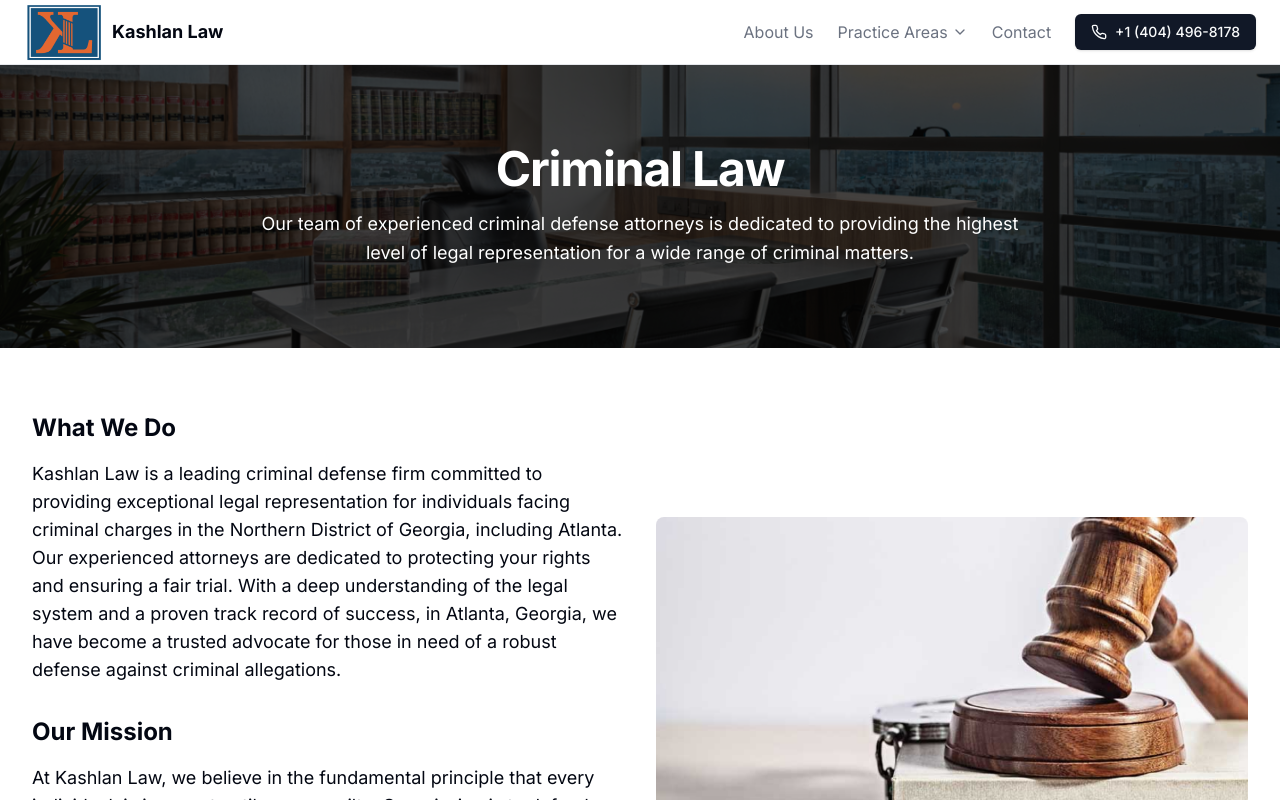
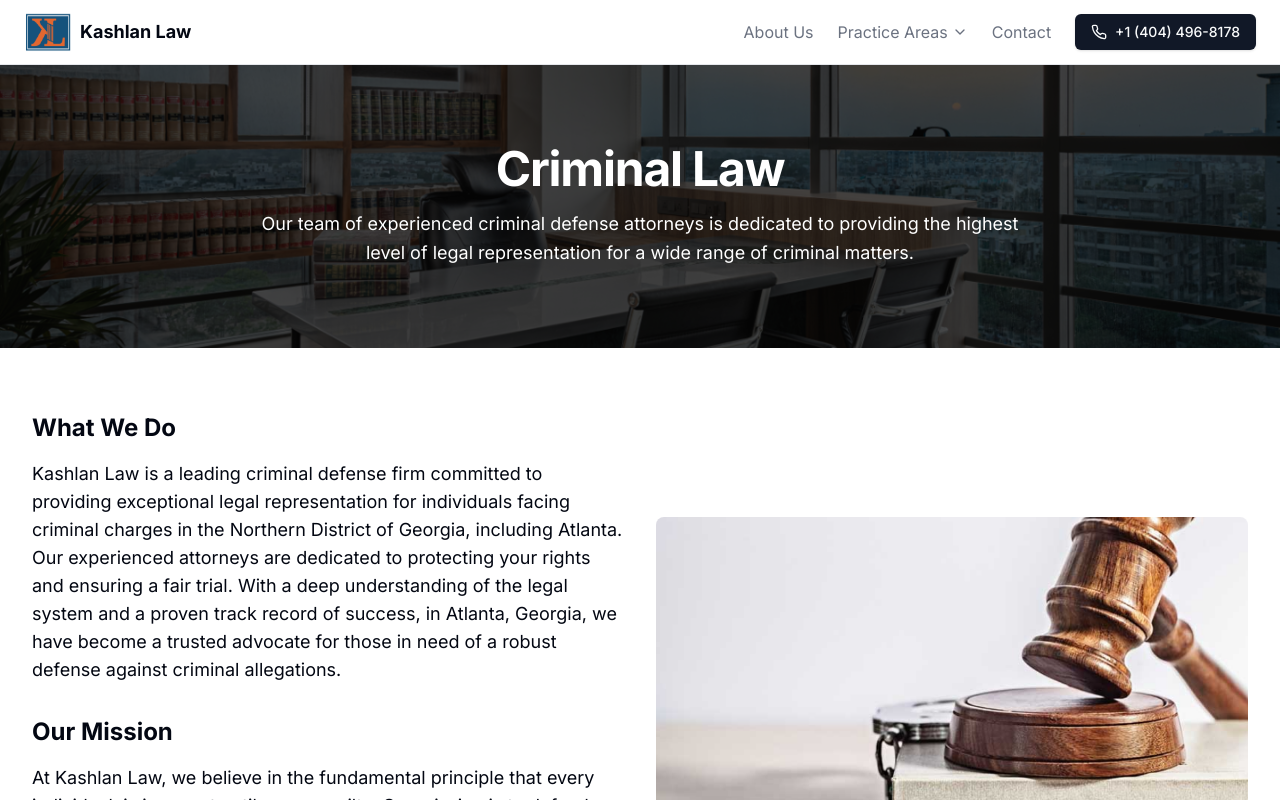
Before and after one commit to ra8200/kashlan-law, a Next.js app: page /criminal in a window 1280 px wide. Shown: the top 800 px of the page. Built offline with nearby package versions, Linux system fonts and the light colour scheme.

Commit message:
fixed logo

```diff
--- a/components/NavBar.tsx
+++ b/components/NavBar.tsx
@@ -2,12 +2,7 @@
 
 import { useState, useEffect } from "react";
 import Link from "next/link";
-import {
-  DropdownMenu,
-  DropdownMenuTrigger,
-  DropdownMenuContent,
-  DropdownMenuItem,
-} from "@/components/ui/dropdown-menu";
+import { DropdownMenu, DropdownMenuTrigger, DropdownMenuContent, DropdownMenuItem } from "@/components/ui/dropdown-menu";
 import { Sheet, SheetTrigger, SheetContent } from "@/components/ui/sheet";
 import { Button } from "@/components/ui/button";
 import { usePathname } from "next/navigation";
@@ -27,7 +22,6 @@ export default function NavBar() {
     setIsSheetOpen(false);
   };
 
-  // Close dropdown and sheet on route change
   useEffect(() => {
     handleDropdownClose();
     handleSheetClose();
@@ -39,9 +33,10 @@ export default function NavBar() {
         <Link href="/" className="flex items-center gap-2" prefetch={false}>
           <Image
             src="/Logo1.png"
-            alt="Kashlan Law"
-            width={80}
-            height={80}
+            alt="Kashlan Law Logo"
+            width={48}
+            height={48}
+            className="w-12 h-10"
           />
           <span className="text-lg font-bold">Kashlan Law</span>
         </Link>
```
